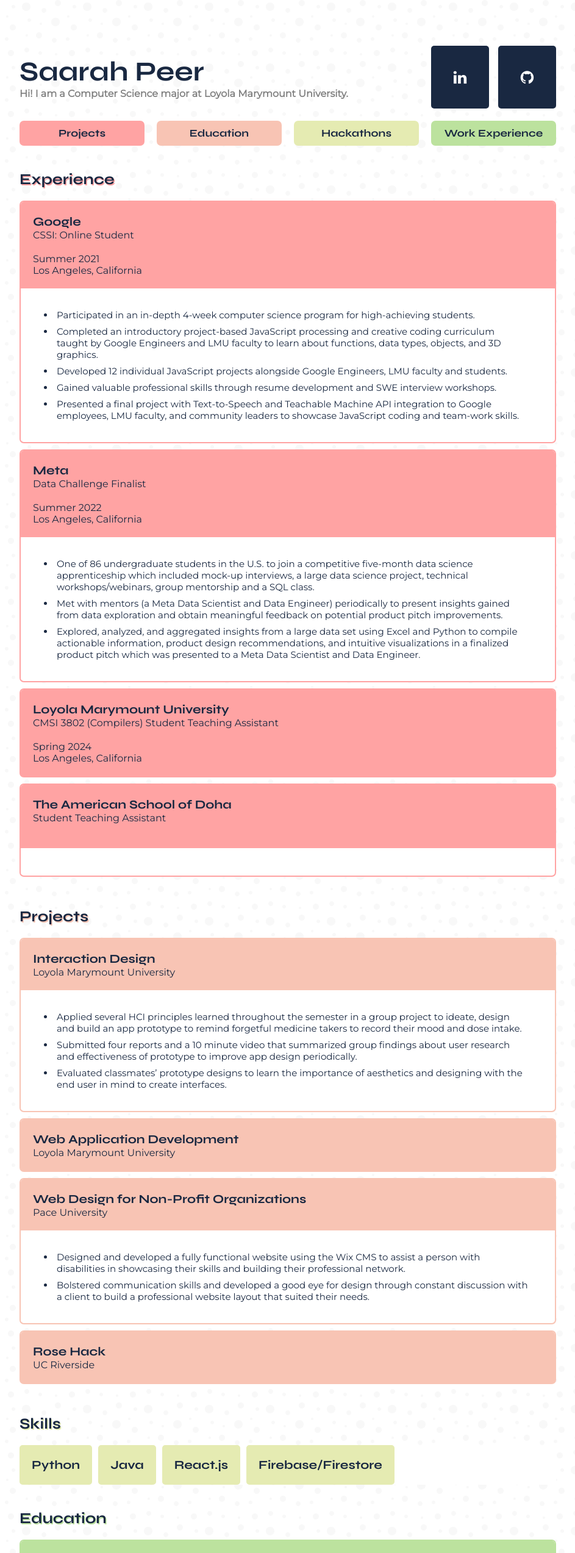
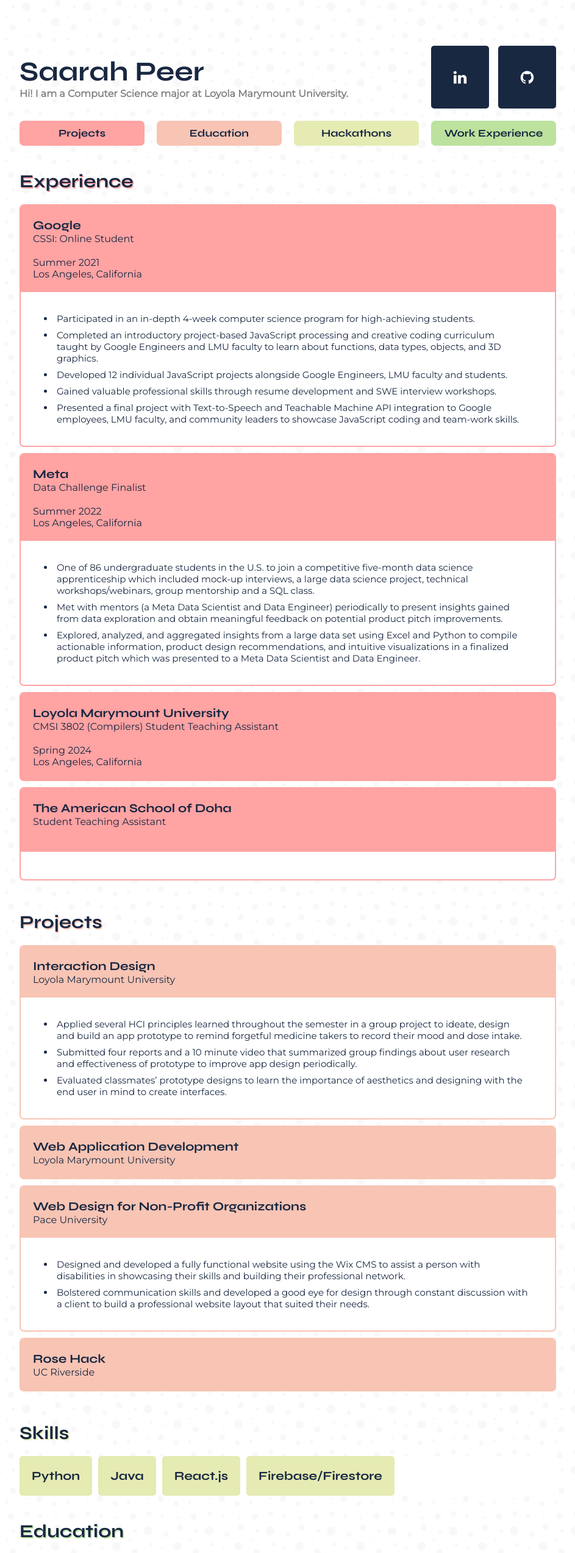
Before and after one commit to speer987/personal-website, a React (Create React App) app: page / in a window 1280 px wide. Shown: the top 2547 px of the page at 61% size, without its empty margins (168-1111 px from the left). Built offline with nearby package versions, Linux system fonts and the light colour scheme.

Commit message:
adding updated headers for titles

```diff
--- a/src/App.css
+++ b/src/App.css
@@ -11,6 +11,13 @@
 h1 {
   font-family: var(--primary-font);
   font-size: 45px;
+  margin: 0px;
+  color: var(--text-color);
+}
+
+h2 {
+  font-family: var(--primary-font);
+  font-size: 30px;
   margin: 0px;
   color: var(--text-color);
 }
@@ -91,7 +98,7 @@
 #title-three,
 #title-four {
   font-family: var(--primary-font);
-  font-size: 25px;
+  /* font-size: 25px; */
   padding-top: 20px;
   color: var(--text-color);
 }
--- a/src/App.js
+++ b/src/App.js
@@ -28,15 +28,15 @@
         <a href="#title-four">
           <button id="button-four">Work Experience</button>
         </a>
-        <div id="title-one">Experience</div>
+        <h2 id="title-one">Experience</h2>
         <div id="flex-one">
           <Experience experienceList={experience} />
         </div>
-        <div id="title-two">Projects</div>
+        <h2 id="title-two">Projects</h2>
         <div id="flex-two">
           <Coursework courseList={projects} />
         </div>
-        <div id="title-three">Skills</div>
+        <h2 id="title-three">Skills</h2>
         <div id="card-five" className="skill-card">
           <div className="subheader-three">
             <h3>Python</h3>
@@ -51,7 +51,7 @@
             <h3>Firebase/Firestore</h3>
           </div>
         </div>
-        <div id="title-four">Education</div>
+        <h2 id="title-four">Education</h2>
 
         <div id="flex-three">
           <Education degrees={degrees} />
```
